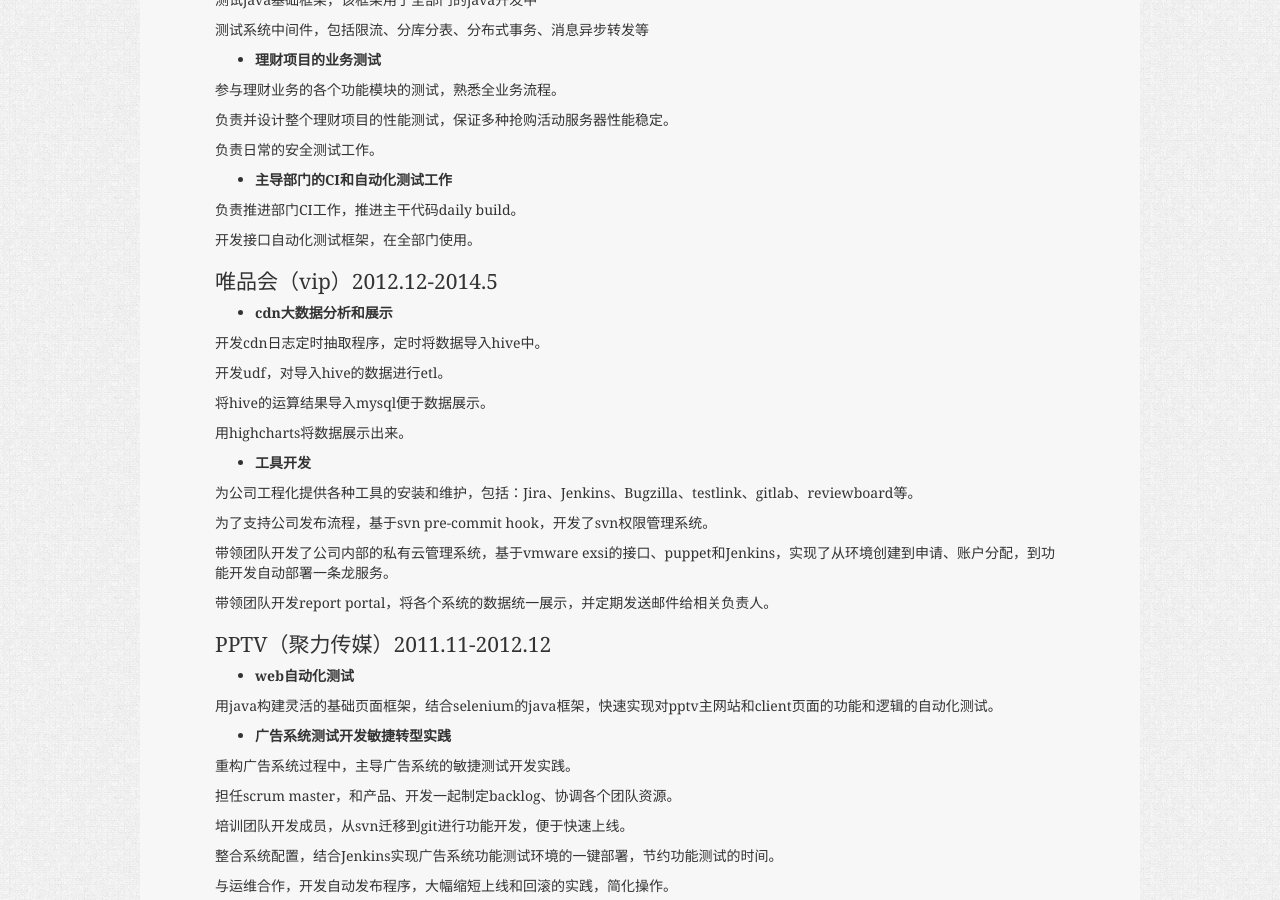
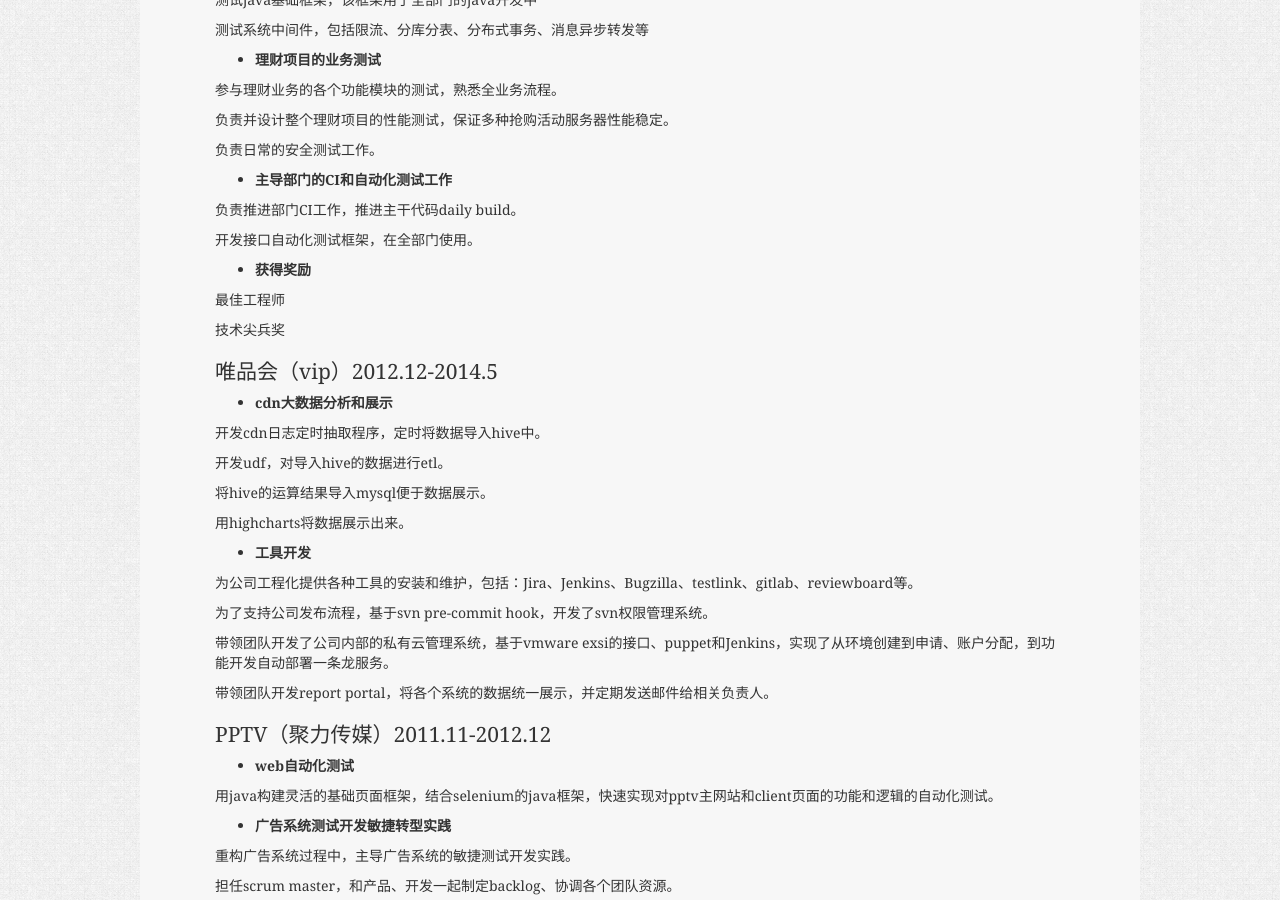
Before and after one commit to archangelys/archangelys.github.io, a Jekyll site: the page built from about.markdown, in a window 1280 px wide and 900 px high, scrolled down 1101 px. Built offline with Jekyll 4.4.1, drawn with Linux system fonts in a browser that asks for light colours; Markdown is read by kramdown in place of the engine named in the settings.

Commit message:
add reward

```diff
--- a/about.markdown
+++ b/about.markdown
@@ -58,6 +58,13 @@
 
 开发接口自动化测试框架，在全部门使用。
 
+* **获得奖励**
+
+
+最佳工程师
+
+技术尖兵奖
+
 ###唯品会（vip）2012.12-2014.5
 * **cdn大数据分析和展示**
 
```
